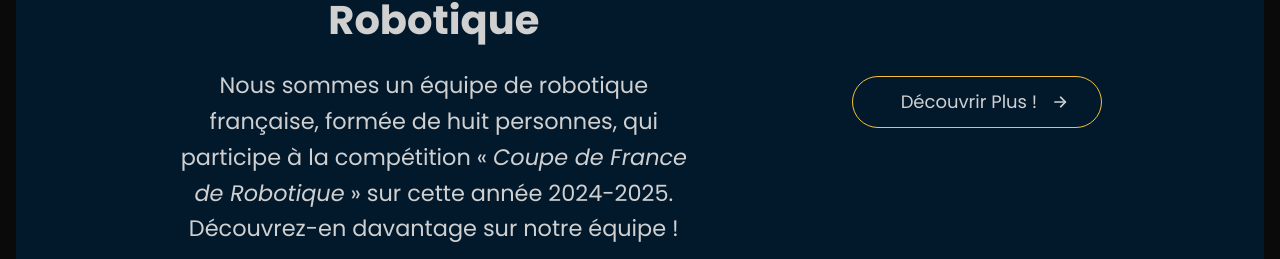
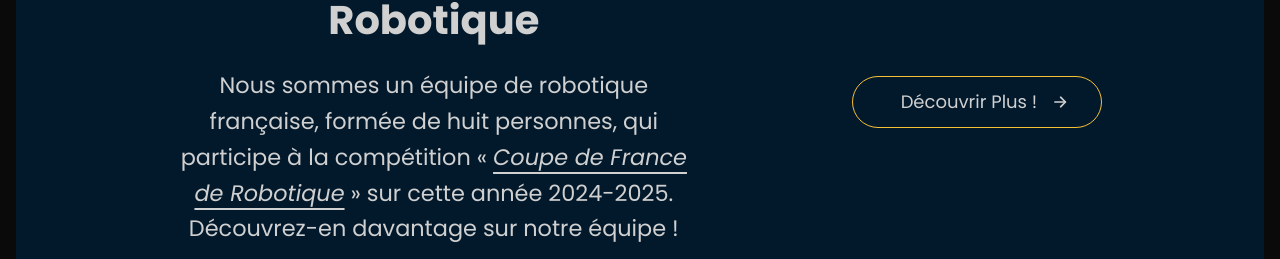
Before and after one commit to Eagletech-robotic/website, a React (Vite) app: page / in a window 1280 px wide. Shown: the part 1436-1695 px from the top of the page. Built offline with nearby package versions, Linux system fonts and the light colour scheme.

Commit message:
Fix underlining in Home page

```diff
--- a/src/pages/Home/styles.ts
+++ b/src/pages/Home/styles.ts
@@ -156,26 +156,14 @@ export const Content = styled.div`
 export const InlineLink = styled(Link)`
     position: relative;
     font-style: italic;
-    text-decoration: none;
-    transition: 0.2s ${hoverTransitionTimingFunction};
-
-    &::after {
-        content: '';
-        position: absolute;
-        width: 100%;
-        bottom: 0.05em;
-        left: 0;
-        height: 2px;
-        background-color: currentColor;
-        transition: transform 0.5s ${hoverTransitionTimingFunction};
-    }
+    text-decoration: underline;
+    text-underline-offset: 0.3em;
+    transition: color 0.3s ${hoverTransitionTimingFunction},
+        text-underline-offset 0.3s ${hoverTransitionTimingFunction};
 
     &:hover {
         color: ${colors.primaryYellow};
-    }
-
-    &:hover::after {
-        transform: translateY(0.1em);
+        text-underline-offset: 0.4em;
     }
 `
 
```
